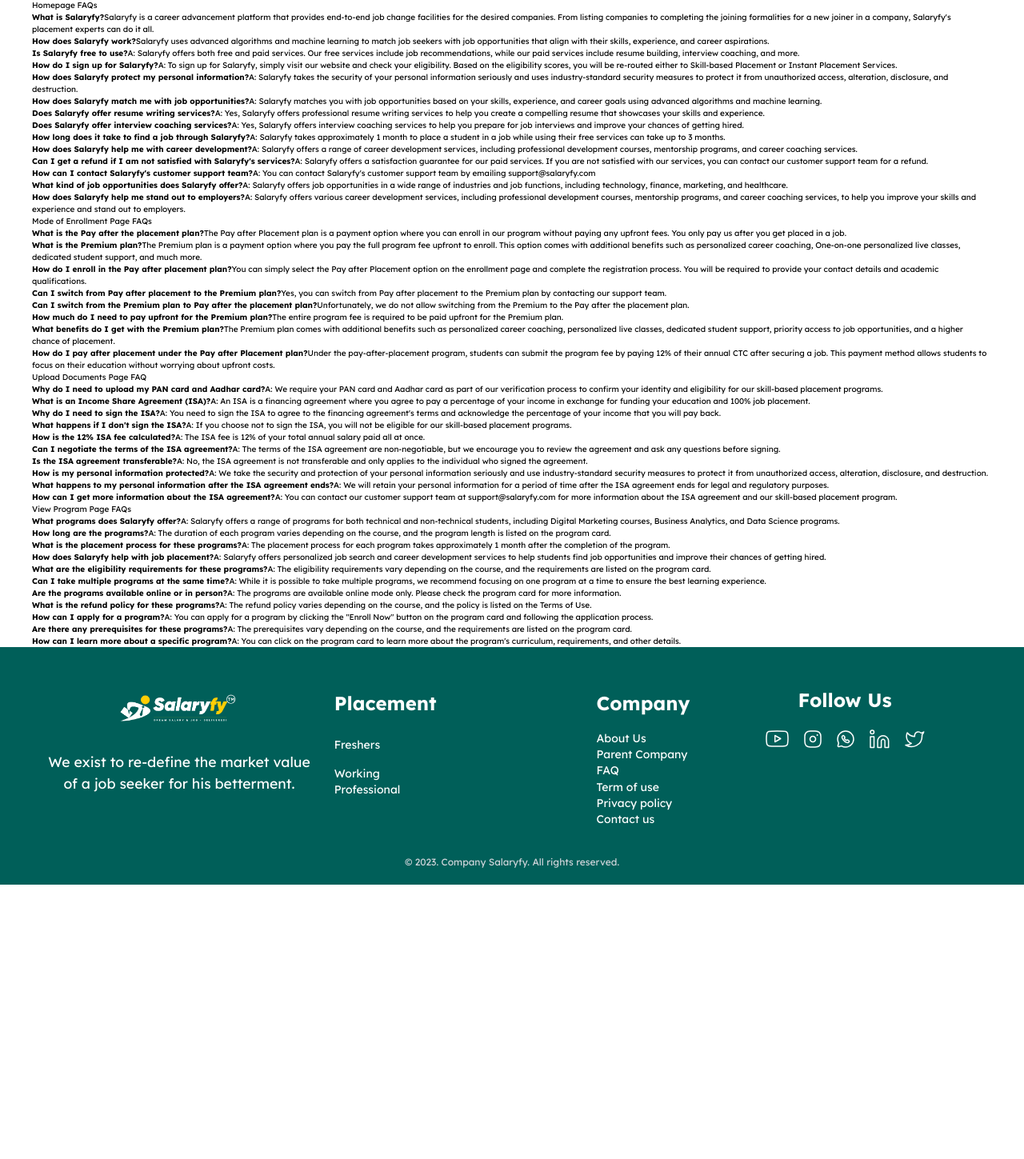
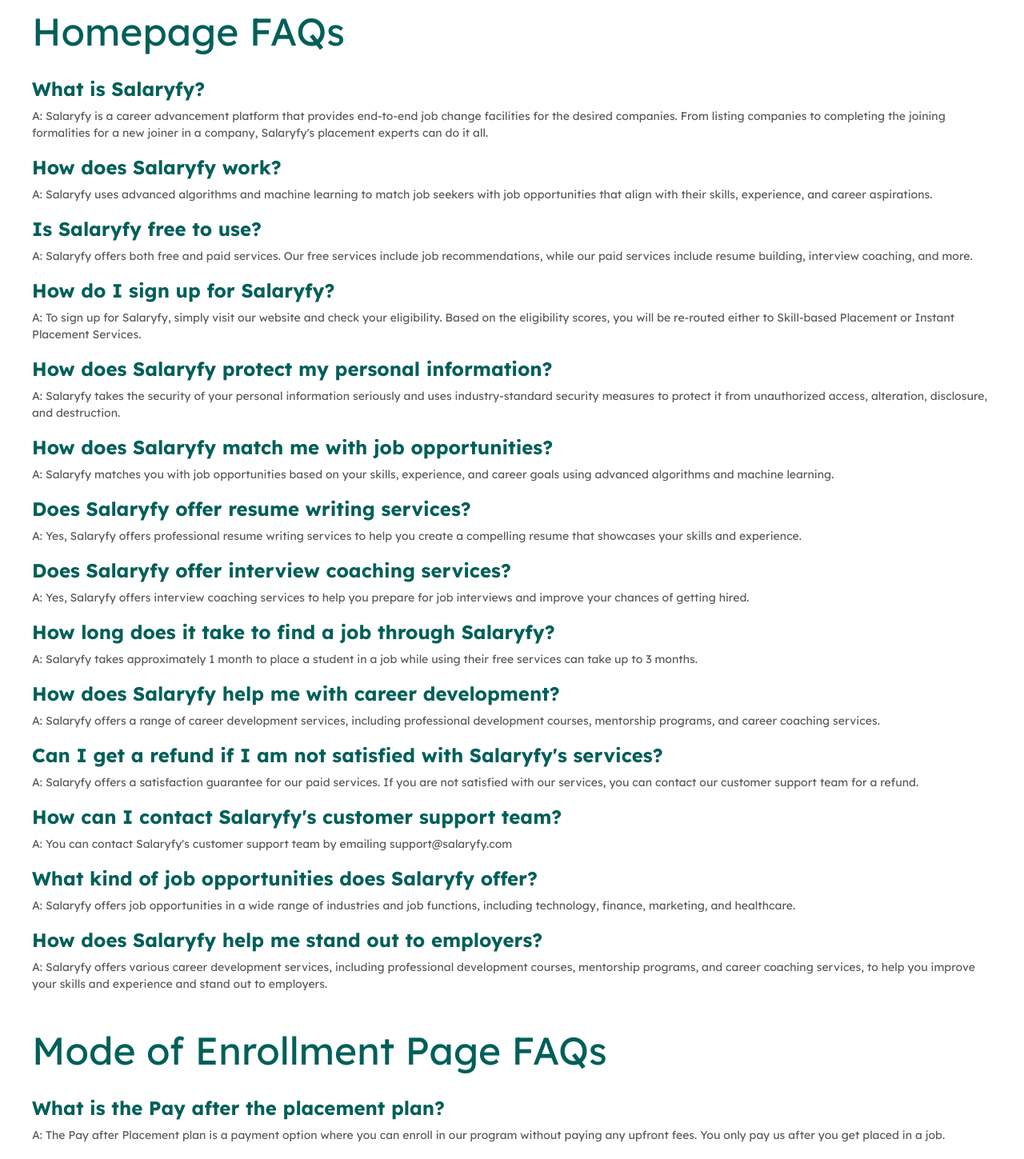
Before and after one commit to mayurkukade/Salaryfy, a React (Vite) app in the folder salaryfy/: page /faq in a window 1280 px wide. Shown: the part 97-1546 px from the top of the page at 80% size. Before the commit the page ends 1203 px from the top, so only its background shows below. Built offline with nearby package versions, Linux system fonts and the light colour scheme.

Commit message:
IMproved the FAQ page

```diff
--- a/salaryfy/src/contants/app.contants.ts
+++ b/salaryfy/src/contants/app.contants.ts
@@ -1,5 +1,5 @@
 const APP_CONSTANTS = {
-  SERVER_URL: 'http://192.168.1.53:8080'
+  SERVER_URL: 'http://192.168.1.43:8080'
 }
 
 export default APP_CONSTANTS;
--- a/salaryfy/src/pages/Faq.tsx
+++ b/salaryfy/src/pages/Faq.tsx
@@ -2,141 +2,208 @@
 
 const Faq = () => {
   return (
-    <div className="container mx-auto">
-       <h2>Homepage FAQs</h2>
-    <p><strong>What is Salaryfy?</strong>
-    Salaryfy is a career advancement platform that provides end-to-end job change facilities for the desired companies. From listing companies to completing the joining formalities for a new joiner in a company, Salaryfy's placement experts can do it all.</p>
+    <div className="container mx-auto my-[2rem] md:my-[0rem] flex flex-col gap-[2rem]">
 
-    <p><strong>How does Salaryfy work?</strong>
-    Salaryfy uses advanced algorithms and machine learning to match job seekers with job opportunities that align with their skills, experience, and career aspirations.</p>
+      <FaqBlock>
+        <FaqHeading>Homepage FAQs</FaqHeading>
+        <QuestionAnswer heading="What is Salaryfy?">
+          A: Salaryfy is a career advancement platform that provides end-to-end job change facilities for the desired companies. From listing companies to completing the joining formalities for a new joiner in a company, Salaryfy's placement experts can do it all.
+        </QuestionAnswer>
 
-    <p><strong>Is Salaryfy free to use?</strong>
-    A: Salaryfy offers both free and paid services. Our free services include job recommendations, while our paid services include resume building, interview coaching, and more.</p>
+        <QuestionAnswer heading="How does Salaryfy work?">
+          A: Salaryfy uses advanced algorithms and machine learning to match job seekers with job opportunities that align with their skills, experience, and career aspirations.
+        </QuestionAnswer>
 
-    <p><strong>How do I sign up for Salaryfy?</strong>
-    A: To sign up for Salaryfy, simply visit our website and check your eligibility. Based on the eligibility scores, you will be re-routed either to Skill-based Placement or Instant Placement Services.</p>
+        <QuestionAnswer heading="Is Salaryfy free to use?">
+          A: Salaryfy offers both free and paid services. Our free services include job recommendations, while our paid services include resume building, interview coaching, and more.
+        </QuestionAnswer>
 
-    <p><strong>How does Salaryfy protect my personal information?</strong>
-    A: Salaryfy takes the security of your personal information seriously and uses industry-standard security measures to protect it from unauthorized access, alteration, disclosure, and destruction.</p>
+        <QuestionAnswer heading="How do I sign up for Salaryfy?">
+          A: To sign up for Salaryfy, simply visit our website and check your eligibility. Based on the eligibility scores, you will be re-routed either to Skill-based Placement or Instant Placement Services.
+        </QuestionAnswer>
 
-    <p><strong>How does Salaryfy match me with job opportunities?</strong>
-    A: Salaryfy matches you with job opportunities based on your skills, experience, and career goals using advanced algorithms and machine learning.</p>
+        <QuestionAnswer heading="How does Salaryfy protect my personal information?">
+          A: Salaryfy takes the security of your personal information seriously and uses industry-standard security measures to protect it from unauthorized access, alteration, disclosure, and destruction.
+        </QuestionAnswer>
 
-    <p><strong>Does Salaryfy offer resume writing services?</strong>
-    A: Yes, Salaryfy offers professional resume writing services to help you create a compelling resume that showcases your skills and experience.</p>
+        <QuestionAnswer heading="How does Salaryfy match me with job opportunities?">
+          A: Salaryfy matches you with job opportunities based on your skills, experience, and career goals using advanced algorithms and machine learning.
+        </QuestionAnswer>
 
-    <p><strong>Does Salaryfy offer interview coaching services?</strong>
-    A: Yes, Salaryfy offers interview coaching services to help you prepare for job interviews and improve your chances of getting hired.</p>
+        <QuestionAnswer heading="Does Salaryfy offer resume writing services?">
+          A: Yes, Salaryfy offers professional resume writing services to help you create a compelling resume that showcases your skills and experience.
+        </QuestionAnswer>
 
-    <p><strong>How long does it take to find a job through Salaryfy?</strong>
-    A: Salaryfy takes approximately 1 month to place a student in a job while using their free services can take up to 3 months.</p>
+        <QuestionAnswer heading="Does Salaryfy offer interview coaching services?">
+          A: Yes, Salaryfy offers interview coaching services to help you prepare for job interviews and improve your chances of getting hired.
+        </QuestionAnswer>
 
-    <p><strong>How does Salaryfy help me with career development?</strong>
-    A: Salaryfy offers a range of career development services, including professional development courses, mentorship programs, and career coaching services.</p>
+        <QuestionAnswer heading="How long does it take to find a job through Salaryfy?">
+          A: Salaryfy takes approximately 1 month to place a student in a job while using their free services can take up to 3 months.
+        </QuestionAnswer>
 
-    <p><strong>Can I get a refund if I am not satisfied with Salaryfy's services?</strong>
-    A: Salaryfy offers a satisfaction guarantee for our paid services. If you are not satisfied with our services, you can contact our customer support team for a refund.</p>
+        <QuestionAnswer heading="How does Salaryfy help me with career development?">
+          A: Salaryfy offers a range of career development services, including professional development courses, mentorship programs, and career coaching services.
+        </QuestionAnswer>
 
-    <p><strong>How can I contact Salaryfy's customer support team?</strong>
-    A: You can contact Salaryfy's customer support team by emailing support@salaryfy.com</p>
+        <QuestionAnswer heading="Can I get a refund if I am not satisfied with Salaryfy's services?">
+          A: Salaryfy offers a satisfaction guarantee for our paid services. If you are not satisfied with our services, you can contact our customer support team for a refund.
+        </QuestionAnswer>
 
-    <p><strong>What kind of job opportunities does Salaryfy offer?</strong>
-    A: Salaryfy offers job opportunities in a wide range of industries and job functions, including technology, finance, marketing, and healthcare.</p>
+        <QuestionAnswer heading="How can I contact Salaryfy's customer support team?">
+          A: You can contact Salaryfy's customer support team by emailing support@salaryfy.com
+        </QuestionAnswer>
 
-    <p><strong>How does Salaryfy help me stand out to employers?</strong>
-    A: Salaryfy offers various career development services, including professional development courses, mentorship programs, and career coaching services, to help you improve your skills and experience and stand out to employers.</p>
+        <QuestionAnswer heading="What kind of job opportunities does Salaryfy offer?">
+          A: Salaryfy offers job opportunities in a wide range of industries and job functions, including technology, finance, marketing, and healthcare.
+        </QuestionAnswer>
 
-    <h2>Mode of Enrollment Page FAQs</h2>
-    <p><strong>What is the Pay after the placement plan?</strong>
-    The Pay after Placement plan is a payment option where you can enroll in our program without paying any upfront fees. You only pay us after you get placed in a job.</p>
+        <QuestionAnswer heading="How does Salaryfy help me stand out to employers?">
+          A: Salaryfy offers various career development services, including professional development courses, mentorship programs, and career coaching services, to help you improve your skills and experience and stand out to employers.
+        </QuestionAnswer>
+      </FaqBlock>
 
-    <p><strong>What is the Premium plan?</strong>
-    The Premium plan is a payment option where you pay the full program fee upfront to enroll. This option comes with additional benefits such as personalized career coaching, One-on-one personalized live classes, dedicated student support, and much more.</p>
+      <FaqBlock>
+        <FaqHeading>Mode of Enrollment Page FAQs</FaqHeading>
+        <QuestionAnswer heading="What is the Pay after the placement plan?">
+          A: The Pay after Placement plan is a payment option where you can enroll in our program without paying any upfront fees. You only pay us after you get placed in a job.
+        </QuestionAnswer>
 
-    <p><strong>How do I enroll in the Pay after placement plan?</strong>
-    You can simply select the Pay after Placement option on the enrollment page and complete the registration process. You will be required to provide your contact details and academic qualifications.</p>
+        <QuestionAnswer heading="What is the Premium plan?">
+          A: The Premium plan is a payment option where you pay the full program fee upfront to enroll. This option comes with additional benefits such as personalized career coaching, One-on-one personalized live classes, dedicated student support, and much more.
+        </QuestionAnswer>
 
-    <p><strong>Can I switch from Pay after placement to the Premium plan?</strong>
-    Yes, you can switch from Pay after placement to the Premium plan by contacting our support team.</p>
+        <QuestionAnswer heading="How do I enroll in the Pay after placement plan?">
+          A: You can simply select the Pay after Placement option on the enrollment page and complete the registration process. You will be required to provide your contact details and academic qualifications.
+        </QuestionAnswer>
 
-    <p><strong>Can I switch from the Premium plan to Pay after the placement plan?</strong>
-    Unfortunately, we do not allow switching from the Premium to the Pay after the placement plan.</p>
+        <QuestionAnswer heading="Can I switch from Pay after placement to the Premium plan?">
+          A: Yes, you can switch from Pay after placement to the Premium plan by contacting our support team.
+        </QuestionAnswer>
 
-    <p><strong>How much do I need to pay upfront for the Premium plan?</strong>
-    The entire program fee is required to be paid upfront for the Premium plan.</p>
+        <QuestionAnswer heading="Can I switch from the Premium plan to Pay after the placement plan?">
+          A: Unfortunately, we do not allow switching from the Premium to the Pay after the placement plan.
+        </QuestionAnswer>
 
-    <p><strong>What benefits do I get with the Premium plan?</strong>
-    The Premium plan comes with additional benefits such as personalized career coaching, personalized live classes, dedicated student support, priority access to job opportunities, and a higher chance of placement.</p>
+        <QuestionAnswer heading="How much do I need to pay upfront for the Premium plan?">
+          A: The entire program fee is required to be paid upfront for the Premium plan.
+        </QuestionAnswer>
 
-    <p><strong>How do I pay after placement under the Pay after Placement plan?</strong>
-    Under the pay-after-placement program, students can submit the program fee by paying 12% of their annual CTC after securing a job. This payment method allows students to focus on their education without worrying about upfront costs.</p>
+        <QuestionAnswer heading="What benefits do I get with the Premium plan?">
+          A: The Premium plan comes with additional benefits such as personalized career coaching, personalized live classes, dedicated student support, priority access to job opportunities, and a higher chance of placement.
+        </QuestionAnswer>
 
-    <h2>Upload Documents Page FAQ</h2>
-    <p><strong>Why do I need to upload my PAN card and Aadhar card?</strong>
-    A: We require your PAN card and Aadhar card as part of our verification process to confirm your identity and eligibility for our skill-based placement programs.</p>
+        <QuestionAnswer heading="How do I pay after placement under the Pay after Placement plan?">
+          A: Under the pay-after-placement program, students can submit the program fee by paying 12% of their annual CTC after securing a job. This payment method allows students to focus on their education without worrying about upfront costs.
+        </QuestionAnswer>
 
-    <p><strong>What is an Income Share Agreement (ISA)?</strong>
-    A: An ISA is a financing agreement where you agree to pay a percentage of your income in exchange for funding your education and 100% job placement.</p>
+        <FaqHeading>Upload Documents Page FAQ</FaqHeading>
+        <QuestionAnswer heading="Why do I need to upload my PAN card and Aadhar card?">
+          A: We require your PAN card and Aadhar card as part of our verification process to confirm your identity and eligibility for our skill-based placement programs.
+        </QuestionAnswer>
 
-    <p><strong>Why do I need to sign the ISA?</strong>
-    A: You need to sign the ISA to agree to the financing agreement's terms and acknowledge the percentage of your income that you will pay back.</p>
+        <QuestionAnswer heading="What is an Income Share Agreement (ISA)?">
+          A: An ISA is a financing agreement where you agree to pay a percentage of your income in exchange for funding your education and 100% job placement.
+        </QuestionAnswer>
 
-    <p><strong>What happens if I don't sign the ISA?</strong>
-    A: If you choose not to sign the ISA, you will not be eligible for our skill-based placement programs.</p>
+        <QuestionAnswer heading="Why do I need to sign the ISA?">
+          A: You need to sign the ISA to agree to the financing agreement's terms and acknowledge the percentage of your income that you will pay back.
+        </QuestionAnswer>
 
-    <p><strong>How is the 12% ISA fee calculated?</strong>
-    A: The ISA fee is 12% of your total annual salary paid all at once.</p>
+        <QuestionAnswer heading="What happens if I don't sign the ISA?">
+          A: If you choose not to sign the ISA, you will not be eligible for our skill-based placement programs.
+        </QuestionAnswer>
 
-    <p><strong>Can I negotiate the terms of the ISA agreement?</strong>
-    A: The terms of the ISA agreement are non-negotiable, but we encourage you to review the agreement and ask any questions before signing.</p>
+        <QuestionAnswer heading="How is the 12% ISA fee calculated?">
+          A: The ISA fee is 12% of your total annual salary paid all at once.
+        </QuestionAnswer>
 
-    <p><strong>Is the ISA agreement transferable?</strong>
-    A: No, the ISA agreement is not transferable and only applies to the individual who signed the agreement.</p>
+        <QuestionAnswer heading="Can I negotiate the terms of the ISA agreement?">
+          A: The terms of the ISA agreement are non-negotiable, but we encourage you to review the agreement and ask any questions before signing.
+        </QuestionAnswer>
 
-    <p><strong>How is my personal information protected?</strong>
-    A: We take the security and protection of your personal information seriously and use industry-standard security measures to protect it from unauthorized access, alteration, disclosure, and destruction.</p>
+        <QuestionAnswer heading="Is the ISA agreement transferable?">
+          A: No, the ISA agreement is not transferable and only applies to the individual who signed the agreement.
+        </QuestionAnswer>
 
-    <p><strong>What happens to my personal information after the ISA agreement ends?</strong>
-    A: We will retain your personal information for a period of time after the ISA agreement ends for legal and regulatory purposes.</p>
+        <QuestionAnswer heading="How is my personal information protected?">
+          A: We take the security and protection of your personal information seriously and use industry-standard security measures to protect it from unauthorized access, alteration, disclosure, and destruction.
+        </QuestionAnswer>
 
-    <p><strong>How can I get more information about the ISA agreement?</strong>
-    A: You can contact our customer support team at support@salaryfy.com for more information about the ISA agreement and our skill-based placement program.</p>
+        <QuestionAnswer heading="What happens to my personal information after the ISA agreement ends?">
+          A: We will retain your personal information for a period of time after the ISA agreement ends for legal and regulatory purposes.
+        </QuestionAnswer>
 
-    <h2>View Program Page FAQs</h2>
-    <p><strong>What programs does Salaryfy offer?</strong>
-    A: Salaryfy offers a range of programs for both technical and non-technical students, including Digital Marketing courses, Business Analytics, and Data Science programs.</p>
+        <QuestionAnswer heading="How can I get more information about the ISA agreement?">
+          A: You can contact our customer support team at support@salaryfy.com for more information about the ISA agreement and our skill-based placement program.
+        </QuestionAnswer>
+      </FaqBlock>
 
-    <p><strong>How long are the programs?</strong>
-    A: The duration of each program varies depending on the course, and the program length is listed on the program card.</p>
+      <FaqBlock>
+        <FaqHeading>View Program Page FAQs</FaqHeading>
+        <QuestionAnswer heading="What programs does Salaryfy offer?">
+          A: Salaryfy offers a range of programs for both technical and non-technical students, including Digital Marketing courses, Business Analytics, and Data Science programs.
+        </QuestionAnswer>
 
-    <p><strong>What is the placement process for these programs?</strong>
-    A: The placement process for each program takes approximately 1 month after the completion of the program.</p>
+        <QuestionAnswer heading="How long are the programs?">
+          A: The duration of each program varies depending on the course, and the program length is listed on the program card.
+        </QuestionAnswer>
 
-    <p><strong>How does Salaryfy help with job placement?</strong>
-    A: Salaryfy offers personalized job search and career development services to help students find job opportunities and improve their chances of getting hired.</p>
+        <QuestionAnswer heading="What is the placement process for these programs?">
+          A: The placement process for each program takes approximately 1 month after the completion of the program.
+        </QuestionAnswer>
 
-    <p><strong>What are the eligibility requirements for these programs?</strong>
-    A: The eligibility requirements vary depending on the course, and the requirements are listed on the program card.</p>
+        <QuestionAnswer heading="How does Salaryfy help with job placement?">
+          A: Salaryfy offers personalized job search and career development services to help students find job opportunities and improve their chances of getting hired.
+        </QuestionAnswer>
 
-    <p><strong>Can I take multiple programs at the same time?</strong>
-    A: While it is possible to take multiple programs, we recommend focusing on one program at a time to ensure the best learning experience.</p>
+        <QuestionAnswer heading="What are the eligibility requirements for these programs?">
+          A: The eligibility requirements vary depending on the course, and the requirements are listed on the program card.
+        </QuestionAnswer>
 
-    <p><strong>Are the programs available online or in person?</strong>
-    A: The programs are available online mode only. Please check the program card for more information.</p>
+        <QuestionAnswer heading="Can I take multiple programs at the same time?">
+          A: While it is possible to take multiple programs, we recommend focusing on one program at a time to ensure the best learning experience.
+        </QuestionAnswer>
 
-    <p><strong>What is the refund policy for these programs?</strong>
-    A: The refund policy varies depending on the course, and the policy is listed on the Terms of Use.</p>
+        <QuestionAnswer heading="Are the programs available online or in person?">
+          A: The programs are available online mode only. Please check the program card for more information.
+        </QuestionAnswer>
 
-    <p><strong>How can I apply for a program?</strong>
-    A: You can apply for a program by clicking the "Enroll Now" button on the program card and following the application process.</p>
+        <QuestionAnswer heading="What is the refund policy for these programs?">
+          A: The refund policy varies depending on the course, and the policy is listed on the Terms of Use.
+        </QuestionAnswer>
 
-    <p><strong>Are there any prerequisites for these programs?</strong>
-    A: The prerequisites vary depending on the course, and the requirements are listed on the program card.</p>
+        <QuestionAnswer heading="How can I apply for a program?">
+          A: You can apply for a program by clicking the "Enroll Now" button on the program card and following the application process.
+        </QuestionAnswer>
 
-    <p><strong>How can I learn more about a specific program?</strong>
-    A: You can click on the program card to learn more about the program's curriculum, requirements, and other details.</p>
+        <QuestionAnswer heading="Are there any prerequisites for these programs?">
+          A: The prerequisites vary depending on the course, and the requirements are listed on the program card.
+        </QuestionAnswer>
+
+        <QuestionAnswer heading="How can I learn more about a specific program?">
+          A: You can click on the program card to learn more about the program's curriculum, requirements, and other details.
+        </QuestionAnswer>
+      </FaqBlock>
     </div>
   )
 }
 
+function FaqBlock({ children }: { children: React.ReactNode }) {
+  return <div className="flex flex-col gap-[1rem]">{children}</div>
+}
+
+function QuestionAnswer({ children, heading }: { children: React.ReactNode, heading: string }) {
+  return (
+    <div className="text-[#5b5b5b] flex flex-col gap-[0.5rem]">
+      <div className="text-[14px] text-xl md:text-2xl font-bold text-darkGreen">{heading}</div>
+      <div className="text-[14px]">{children}</div>
+    </div>
+  );
+}
+
+function FaqHeading({ children }: { children: React.ReactNode }) {
+  return <h2 className="text-5xl text-darkGreen my-[1rem]">{ children }</h2>
+}
+
 export default Faq
```
